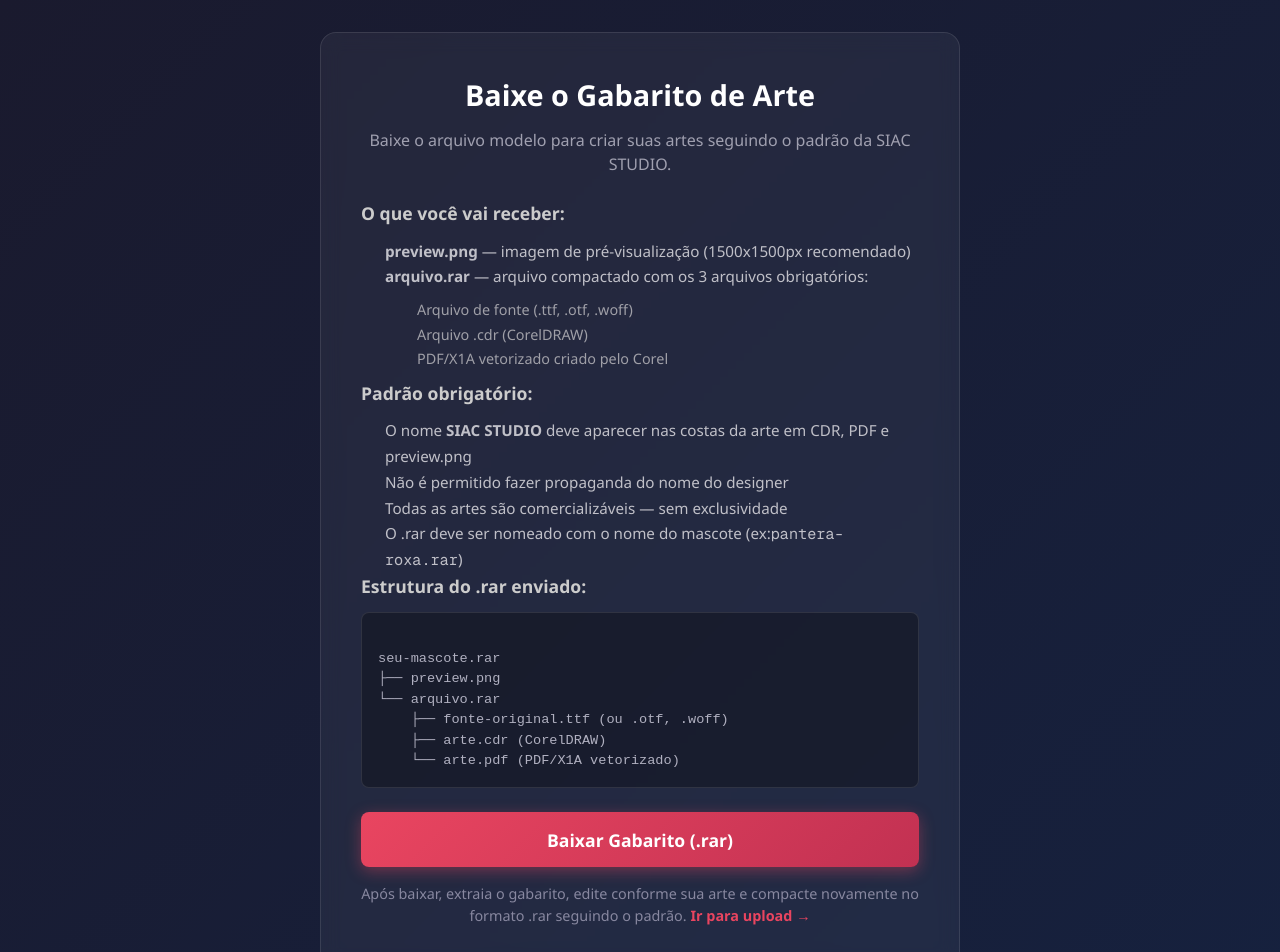
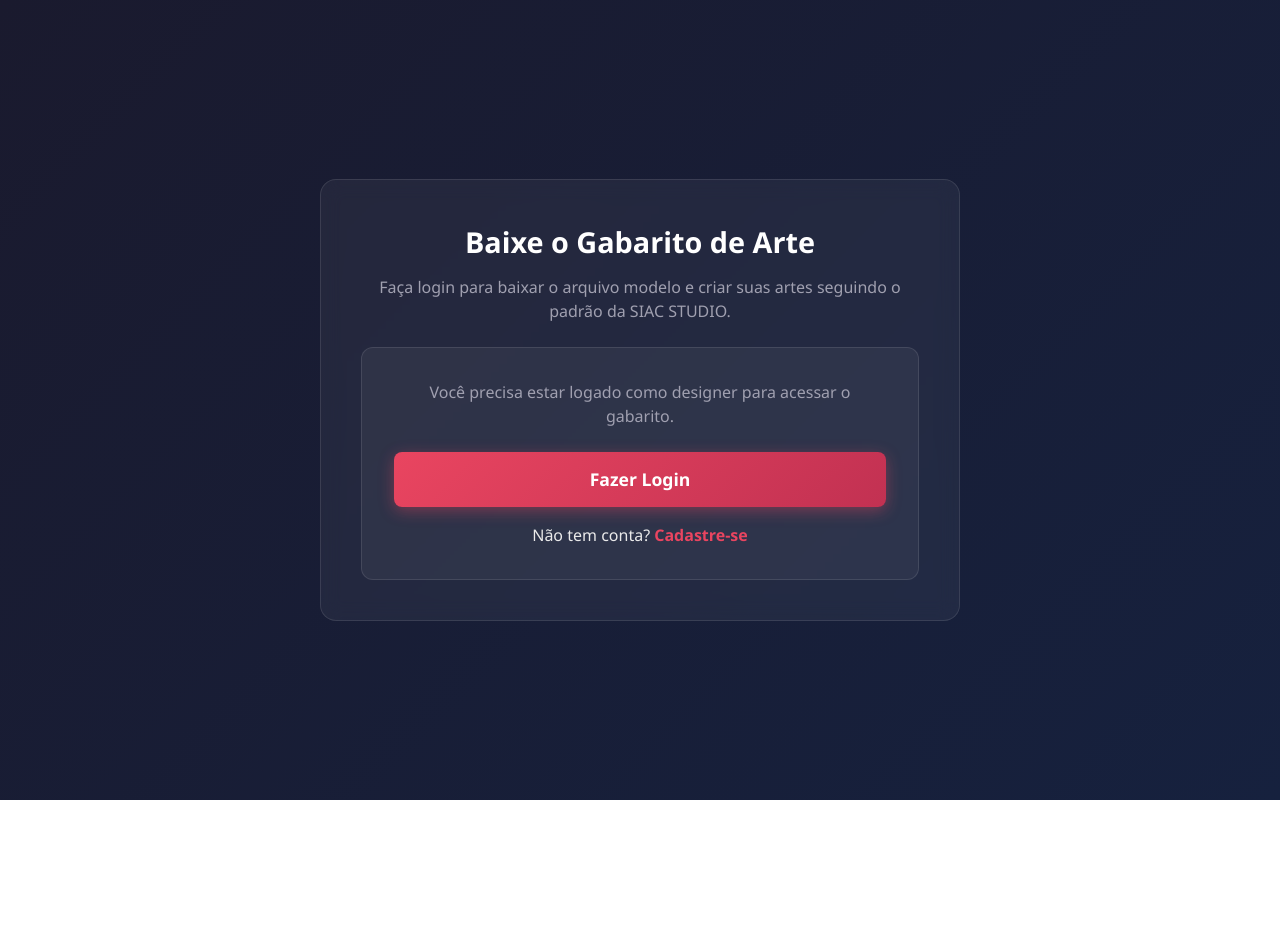
Before and after one commit to sergioitalo10/SIAC-STUDIO, a Next.js app: page /area-designer/gabarito in a window 1280 px wide. Shown: the top 952 px of the page. After the commit the page ends 800 px from the top, so only its background shows below. Built offline with nearby package versions, Linux system fonts and the light colour scheme; no server answers.

Commit message:
feat: validar login antes de mostrar botão de download do gabarito + redirect para Google Drive

```diff
--- a/src/app/api/designer/gabarito/route.ts
+++ b/src/app/api/designer/gabarito/route.ts
@@ -1,10 +1,15 @@
 import { NextResponse } from "next/server";
 
+// URL do Google Drive (pode ser configurada via env ou hardcode aqui)
+const GABARITO_DRIVE_URL =
+  process.env.GABARITO_DRIVE_URL ||
+  "https://drive.google.com/uc?id=PLACEHOLDER_ID&export=download";
+
 export async function GET() {
-  // Redirect para o arquivo estático em /public/gabarito/
-  // O arquivo é servido como static asset pelo Next.js
-  return NextResponse.redirect(
-    new URL("/gabarito/gabarito-siac-studio.rar", "https://siac-studio.vercel.app"),
-    302
-  );
+  // Retorna o link do Google Drive para download
+  // O frontend redireciona para lá após validar a sessão
+  return NextResponse.json({
+    url: GABARITO_DRIVE_URL,
+    mensagem: "Link de download do gabarito",
+  });
 }
--- a/src/app/area-designer/gabarito/page.tsx
+++ b/src/app/area-designer/gabarito/page.tsx
@@ -1,29 +1,42 @@
 "use client";
 
-import { useState } from "react";
+import { useState, useEffect } from "react";
 import { useRouter } from "next/navigation";
+
+const GABARITO_DRIVE_URL = process.env.NEXT_PUBLIC_GABARITO_DRIVE_URL
+  || "https://drive.google.com/uc?id=PLACEHOLDER_ID&export=download";
 
 export default function GabaritoPage() {
   const router = useRouter();
   const [loading, setLoading] = useState(false);
   const [error, setError] = useState("");
+  const [isAutenticado, setIsAutenticado] = useState(false);
+  const [checkingAuth, setCheckingAuth] = useState(true);
+
+  useEffect(() => {
+    const sessao = localStorage.getItem("designer_sessao");
+    setIsAutenticado(!!sessao);
+    setCheckingAuth(false);
+  }, []);
 
   async function handleDownload() {
+    if (!isAutenticado) return;
     setLoading(true);
     setError("");
     try {
+      // Chama a API que retorna o link do Drive
       const res = await fetch("/api/designer/gabarito");
       if (!res.ok) {
-        setError("Erro ao gerar gabarito. Tente novamente.");
+        setError("Erro ao obter link de download. Tente novamente.");
         return;
       }
-      const blob = await res.blob();
-      const url = window.URL.createObjectURL(blob);
-      const a = document.createElement("a");
-      a.href = url;
-      a.download = "gabarito-siac-studio.rar";
-      a.click();
-      window.URL.revokeObjectURL(url);
+      const data = await res.json();
+      if (data.url) {
+        // Redireciona para o Google Drive
+        window.location.href = data.url;
+      } else {
+        setError("Link de download não disponível.");
+      }
     } catch (err) {
       setError("Erro de conexão. Tente novamente.");
     } finally {
@@ -31,10 +44,81 @@
     }
   }
 
+  function logout() {
+    localStorage.removeItem("designer_sessao");
+    router.push("/area-designer/login");
+  }
+
+  // Enquanto verifica auth, mostra loading
+  if (checkingAuth) {
+    return (
+      <div style={styles.container}>
+        <div style={styles.card}>
+          <p style={styles.subtitle}>Verificando sessão...</p>
+        </div>
+      </div>
+    );
+  }
+
+  // Se não está logado, mostra mensagem
+  if (!isAutenticado) {
+    return (
+      <div style={styles.container}>
+        <div style={styles.card}>
+          <h1 style={styles.title}>Baixe o Gabarito de Arte</h1>
+          <p style={styles.subtitle}>
+            Faça login para baixar o arquivo modelo e criar suas artes
+            seguindo o padrão da SIAC STUDIO.
+          </p>
+
+          <div style={styles.loginPrompt}>
+            <p style={styles.promptText}>
+              Você precisa estar logado como designer para acessar o gabarito.
+            </p>
+            <button
+              onClick={() => router.push("/area-designer/login")}
+              style={styles.loginButton}
+            >
+              Fazer Login
+            </button>
+            <p style={styles.backLink}>
+              Não tem conta?{" "}
+              <a
+                href="/area-designer/cadastro"
+                style={styles.link}
+                onClick={(e) => {
+                  e.preventDefault();
+                  router.push("/area-designer/cadastro");
+                }}
+              >
+                Cadastre-se
+              </a>
+            </p>
+          </div>
+        </div>
+      </div>
+    );
+  }
+
+  // Designer logado - mostra conteúdo e botão de download
   return (
     <div style={styles.container}>
       <div style={styles.card}>
-        <h1 style={styles.title}>Baixe o Gabarito de Arte</h1>
+        <div style={styles.header}>
+          <h1 style={styles.title}>Baixe o Gabarito de Arte</h1>
+          <div style={styles.loggedInfo}>
+            <span style={styles.welcome}>
+              Olá, {JSON.parse(localStorage.getItem("designer_sessao") || '{}').nome}
+            </span>
+            <button
+              onClick={logout}
+              style={styles.logoutButton}
+            >
+              Sair
+            </button>
+          </div>
+        </div>
+
         <p style={styles.subtitle}>
           Baixe o arquivo modelo para criar suas artes seguindo o padrão da
           SIAC STUDIO.
@@ -90,7 +174,7 @@
           disabled={loading}
           style={styles.button}
         >
-          {loading ? "Gerando gabarito..." : "Baixar Gabarito (.rar)"}
+          {loading ? "Preparando download..." : "Baixar Gabarito (.rar)"}
         </button>
 
         {error && <p style={styles.error}>{error}</p>}
@@ -211,6 +295,63 @@
     textDecoration: "none",
     fontWeight: 600,
   },
+  header: {
+    display: "flex",
+    justifyContent: "space-between",
+    alignItems: "center",
+    marginBottom: "1.5rem",
+    flexWrap: "wrap" as const,
+    gap: "1rem",
+  },
+  loggedInfo: {
+    display: "flex",
+    alignItems: "center",
+    gap: "1rem",
+  },
+  welcome: {
+    fontSize: "1rem",
+    fontWeight: 600,
+    color: "#a0a0b0",
+  },
+  logoutButton: {
+    padding: "0.5rem 1rem",
+    fontSize: "0.9rem",
+    fontWeight: 600,
+    color: "#ff6b6b",
+    background: "rgba(255,107,107,0.1)",
+    border: "1px solid rgba(255,107,107,0.3)",
+    borderRadius: "6px",
+    cursor: "pointer",
+    transition: "background 0.2s",
+  },
+  loginPrompt: {
+    textAlign: "center" as const,
+    padding: "2rem",
+    background: "rgba(255,255,255,0.05)",
+    border: "1px solid rgba(255,255,255,0.1)",
+    borderRadius: "12px",
+    marginTop: "1.5rem",
+  },
+  promptText: {
+    fontSize: "1rem",
+    color: "#a0a0b0",
+    marginBottom: "1.5rem",
+  },
+  loginButton: {
+    display: "block",
+    width: "100%",
+    padding: "0.9rem 1.5rem",
+    fontSize: "1.1rem",
+    fontWeight: 600,
+    color: "#ffffff",
+    background: "linear-gradient(135deg, #e94560 0%, #c23152 100%)",
+    border: "none",
+    borderRadius: "8px",
+    cursor: "pointer",
+    boxShadow: "0 4px 15px rgba(233,69,96,0.4)",
+    marginBottom: "1rem",
+    transition: "transform 0.2s, box-shadow 0.2s",
+  },
 };
 
 const gabariroEstrutura = `
```
